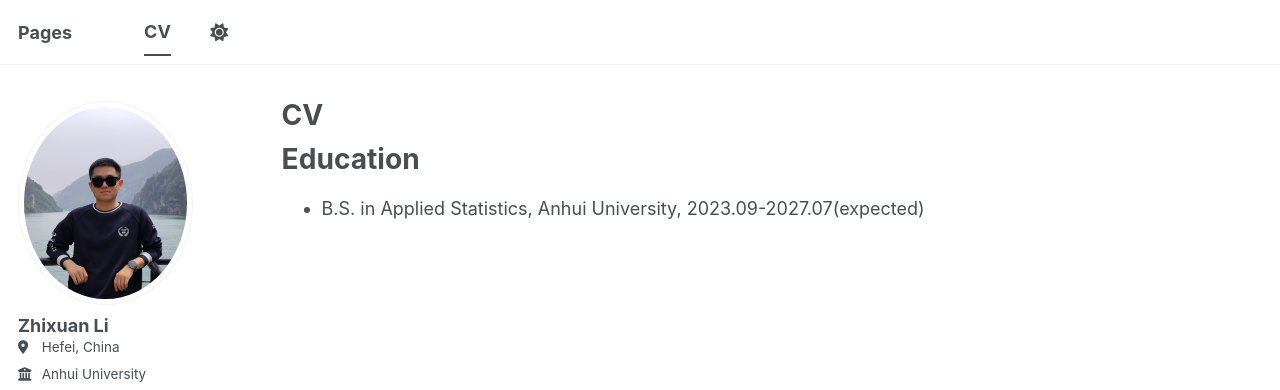
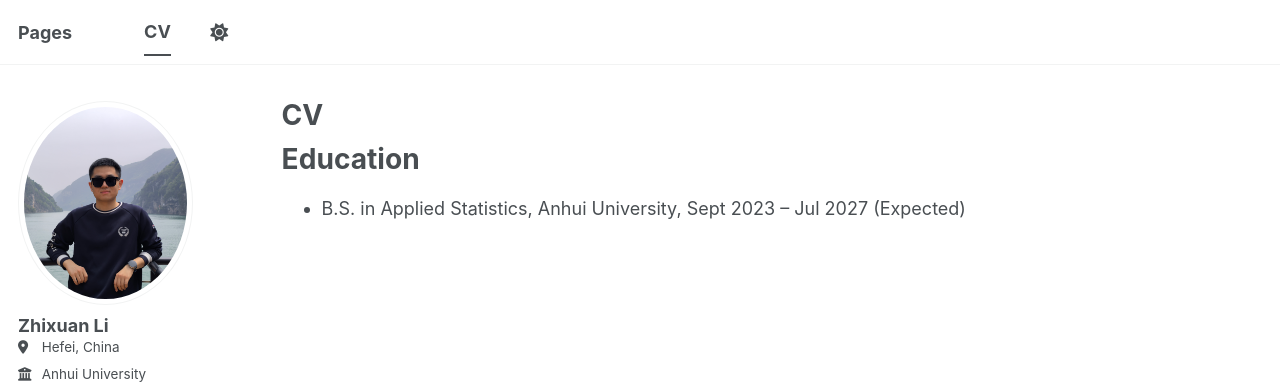
Before and after one commit to QBXuan/zxli.github.io, a Jekyll site: the page built from _pages/cv.md, in a window 1280 px wide. Shown: the top 390 px of the page. Built offline with Jekyll 4.4.1, drawn with Linux system fonts in a browser that asks for light colours; a style sheet for code colours, icons or effects is not loaded.

Commit message:
Update education date format in cv.md

```diff
--- a/_pages/cv.md
+++ b/_pages/cv.md
@@ -11,7 +11,7 @@ redirect_from:
 
 Education
 ======
-* B.S. in Applied Statistics, Anhui University, 2023.09-2027.07(expected)
+* B.S. in Applied Statistics, Anhui University, Sept 2023 – Jul 2027 (Expected)
 
 <!--Work experience
 ======
```
